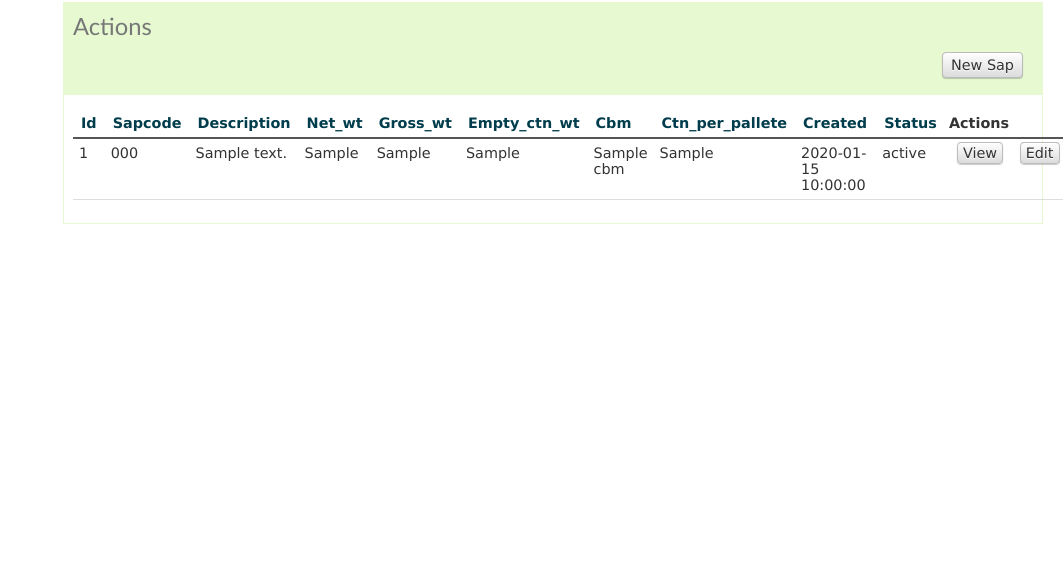
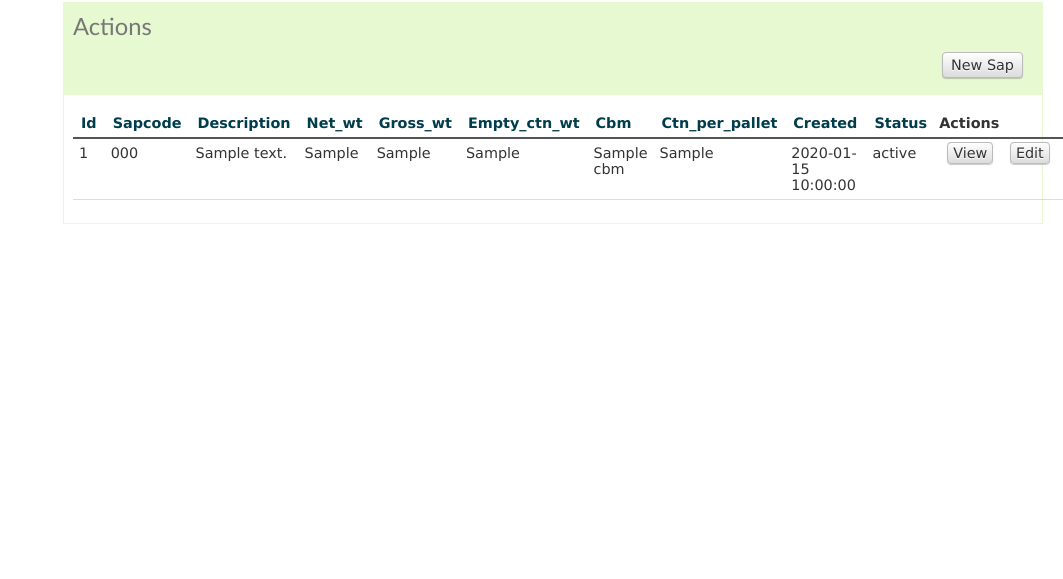
Before and after one commit to devasish/eurobeta, a CakePHP app: the page made by app/View/Saps/index.ctp in a window 1280 px wide. Shown: the part 48-627 px from the top of the page, without its empty margins (217-1280 px from the left). Run offline with PHP 8.4 and a stand-in for CakePHP, Linux system fonts and the light colour scheme; the template is opened without the code that fills it: most values are stand-ins (such as "Sample title", 1, 10 or a date in 2020); data that the repository does not hold is empty; some libraries are stand-ins or nearby versions.

Commit message:
Pallet spelling corrected.

```diff
--- a/app/Model/Sap.php
+++ b/app/Model/Sap.php
@@ -72,7 +72,7 @@ class Sap extends AppModel {
 				//'on' => 'create', // Limit validation to 'create' or 'update' operations
 			),
 		),
-		'ctn_per_pallete' => array(
+		'ctn_per_pallet' => array(
 			'numeric' => array(
 				'rule' => array('numeric'),
 				//'message' => 'Your custom message here',
--- a/app/View/Saps/add.ctp
+++ b/app/View/Saps/add.ctp
@@ -9,7 +9,7 @@
 		echo $this->Form->input('gross_wt');
 		echo $this->Form->input('empty_ctn_wt');
 		echo $this->Form->input('cbm');
-		echo $this->Form->input('ctn_per_pallete');
+		echo $this->Form->input('ctn_per_pallet');
 		echo $this->Form->input('status', array('options' => array("1" => "Active", '0' => "Inactive")));
 	?>
 	</fieldset>
--- a/app/View/Saps/edit.ctp
+++ b/app/View/Saps/edit.ctp
@@ -10,7 +10,7 @@
 		echo $this->Form->input('gross_wt');
 		echo $this->Form->input('empty_ctn_wt');
 		echo $this->Form->input('cbm');
-		echo $this->Form->input('ctn_per_pallete');
+		echo $this->Form->input('ctn_per_pallet');
 		echo $this->Form->input('status', array('options' => array("1" => "Active", '0' => "Inactive")));
 	?>
 	</fieldset>
--- a/app/View/Saps/index.ctp
+++ b/app/View/Saps/index.ctp
@@ -10,7 +10,7 @@
 			<th><?php echo $this->Paginator->sort('gross_wt'); ?></th>
 			<th><?php echo $this->Paginator->sort('empty_ctn_wt'); ?></th>
 			<th><?php echo $this->Paginator->sort('cbm'); ?></th>
-			<th><?php echo $this->Paginator->sort('ctn_per_pallete'); ?></th>
+			<th><?php echo $this->Paginator->sort('ctn_per_pallet'); ?></th>
 			<th><?php echo $this->Paginator->sort('created'); ?></th>
 			<th><?php echo $this->Paginator->sort('status'); ?></th>
 			<th class="actions"><?php echo __('Actions'); ?></th>
@@ -26,7 +26,7 @@
 		<td><?php echo h($sap['Sap']['gross_wt']); ?>&nbsp;</td>
 		<td><?php echo h($sap['Sap']['empty_ctn_wt']); ?>&nbsp;</td>
 		<td><?php echo h($sap['Sap']['cbm']); ?>&nbsp;</td>
-		<td><?php echo h($sap['Sap']['ctn_per_pallete']); ?>&nbsp;</td>
+		<td><?php echo h($sap['Sap']['ctn_per_pallet']); ?>&nbsp;</td>
 		<td><?php echo h($sap['Sap']['created']); ?>&nbsp;</td>
 		<td><?php echo h($sap['Sap']['status']); ?>&nbsp;</td>
 		<td class="actions">
--- a/app/View/Saps/view.ctp
+++ b/app/View/Saps/view.ctp
@@ -36,9 +36,9 @@
 			<?php echo h($sap['Sap']['cbm']); ?>
 			&nbsp;
 		</dd>
-		<dt><?php echo __('Ctn Per Pallete'); ?></dt>
+		<dt><?php echo __('Ctn Per Pallet'); ?></dt>
 		<dd>
-			<?php echo h($sap['Sap']['ctn_per_pallete']); ?>
+			<?php echo h($sap['Sap']['ctn_per_pallet']); ?>
 			&nbsp;
 		</dd>
 		<dt><?php echo __('Created'); ?></dt>
```
